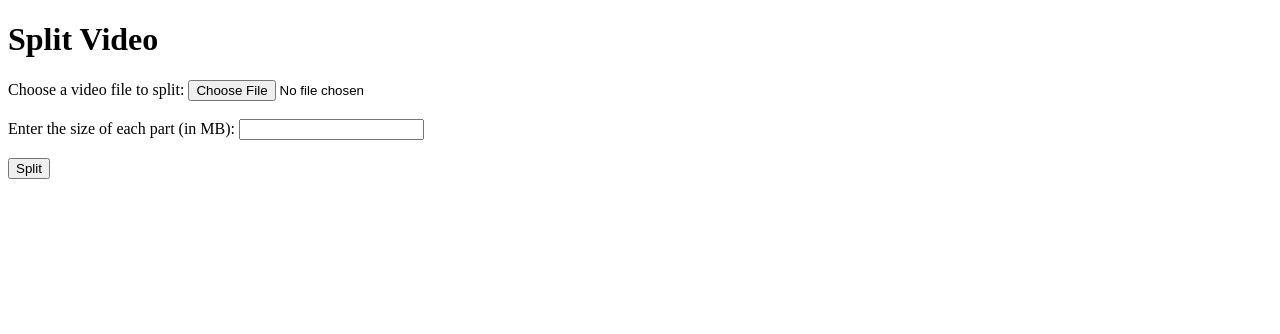
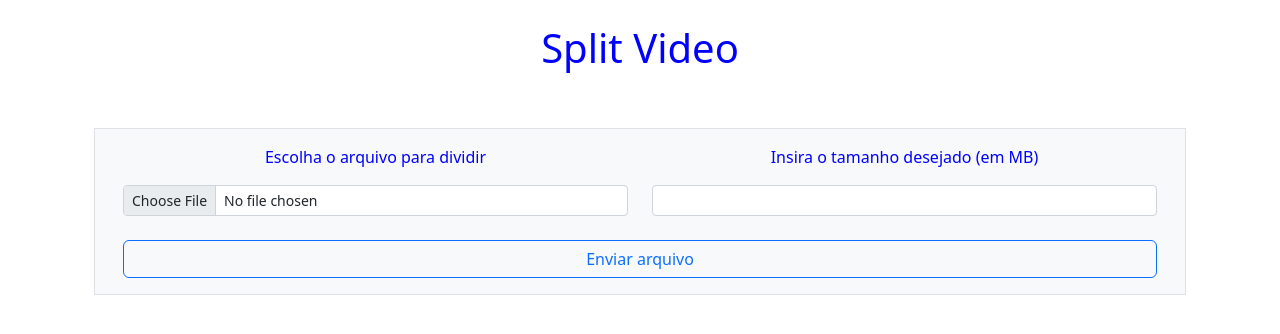
Before and after one commit to titocanto/VideoSplit, a Django app: page / in a window 1280 px wide. Shown: the top 334 px of the page. Run offline with Django 4.2, Linux system fonts and the light colour scheme.

Commit message:
Inclusão do Layout

```diff
--- a/AppVideoSplit/templates/home.html
+++ b/AppVideoSplit/templates/home.html
@@ -1,18 +1,67 @@
-
 <!DOCTYPE html>
 <html>
+
 <head>
-    <title>Split Video</title>
+    <title>SplitVideo</title>
+
+    <link href="https://cdn.jsdelivr.net/npm/bootstrap@5.2.3/dist/css/bootstrap.min.css" rel="stylesheet"
+        integrity="sha384-rbsA2VBKQhggwzxH7pPCaAqO46MgnOM80zW1RWuH61DGLwZJEdK2Kadq2F9CUG65" crossorigin="anonymous">
+
 </head>
+
 <body>
-    <h1>Split Video</h1>
-    <form method="post" action="{% url 'AppVideoSplit' %}" enctype="multipart/form-data">
-        {% csrf_token %}
-        <label>Choose a video file to split:</label>
-        <input type="file" name="file" required><br><br>
-        <label>Enter the size of each part (in MB):</label>
-        <input type="number" name="chunk_size" required><br><br>
-        <input type="submit" value="Split">
-    </form>
+    <script src="https://cdn.jsdelivr.net/npm/bootstrap@5.2.3/dist/js/bootstrap.bundle.min.js"
+        integrity="sha384-kenU1KFdBIe4zVF0s0G1M5b4hcpxyD9F7jL+jjXkk+Q2h455rYXK/7HAuoJl+0I4"
+        crossorigin="anonymous"></script>
 </body>
+<br>
+<h1 style="text-align: center; color:blue">Split Video</h1>
+<br>
+<br>
+
+<form method="post" action="{% url 'AppVideoSplit' %}" enctype="multipart/form-data">
+    {% csrf_token %}
+
+    <div class="container px-4 text-center">
+        <div class="row gx-5">
+            <div class="col">
+                <div class="p-3 border bg-light">
+
+                    <div class="container text-center">
+                        <div class="row">
+                            <div class="col">
+                                <label style="color:blue">Escolha o arquivo para dividir</label>
+                                <p></p>
+                                <input type="file" class="form-control form-control-sm" id="inutGroupFile02" name="file"
+                                    required>
+                            </div>
+
+                            <div class="col">
+                                <label style="color:blue">Insira o tamanho desejado (em MB)</label>
+                                <p></p>
+                                <input type="number" class="form-control form-control-sm" id="floatingInput"
+                                    name="chunk_size" required>
+                            </div>
+
+                        </div>
+
+                        <br>
+
+                        <div class="d-grid gap-2">
+                            <button class="btn btn-outline-primary" type="submit" id="uploadButton">Enviar
+                                arquivo</button>
+
+                        </div>
+
+                    </div>
+                </div>
+            </div>
+        </div>
+
+
+
+</form>
+
+</body>
+
 </html>
```
Also changed, not shown: AppVideoSplit/templates/download.html (+45 -5 lines), 5 other files.
